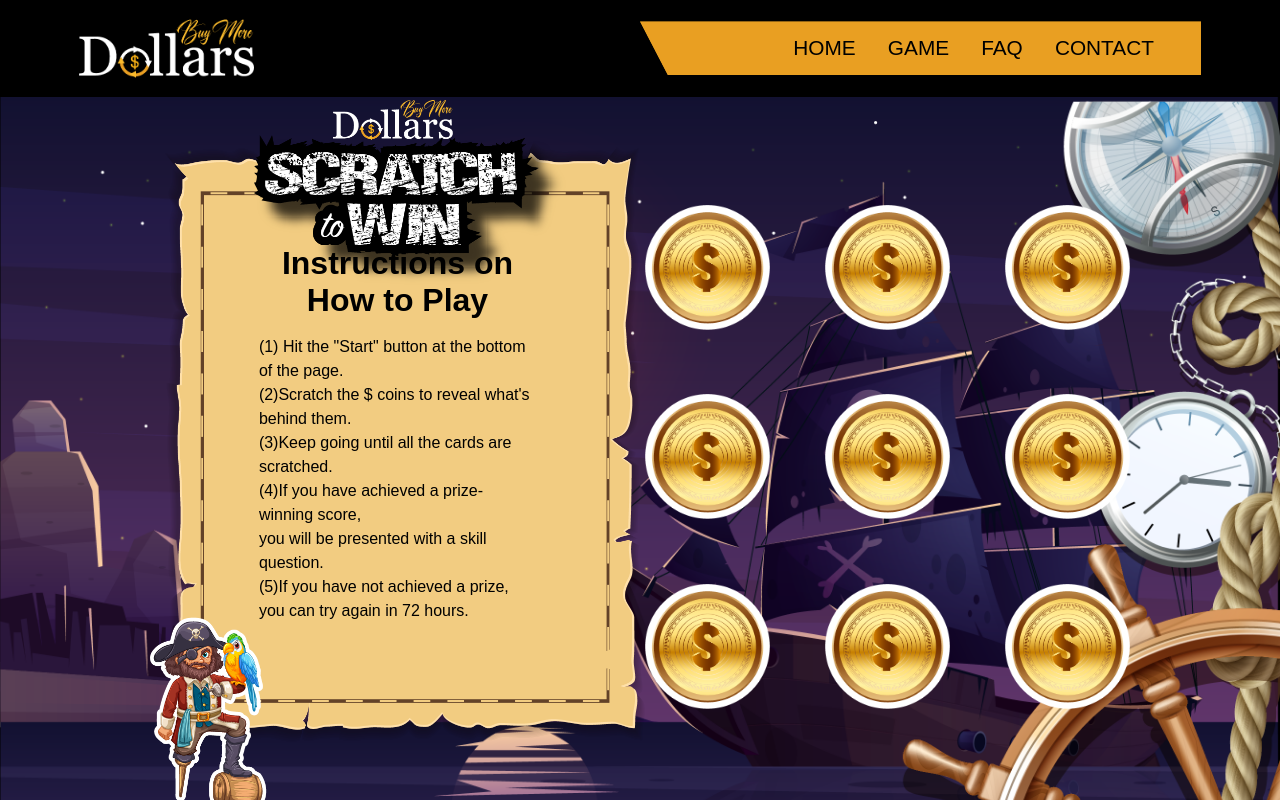
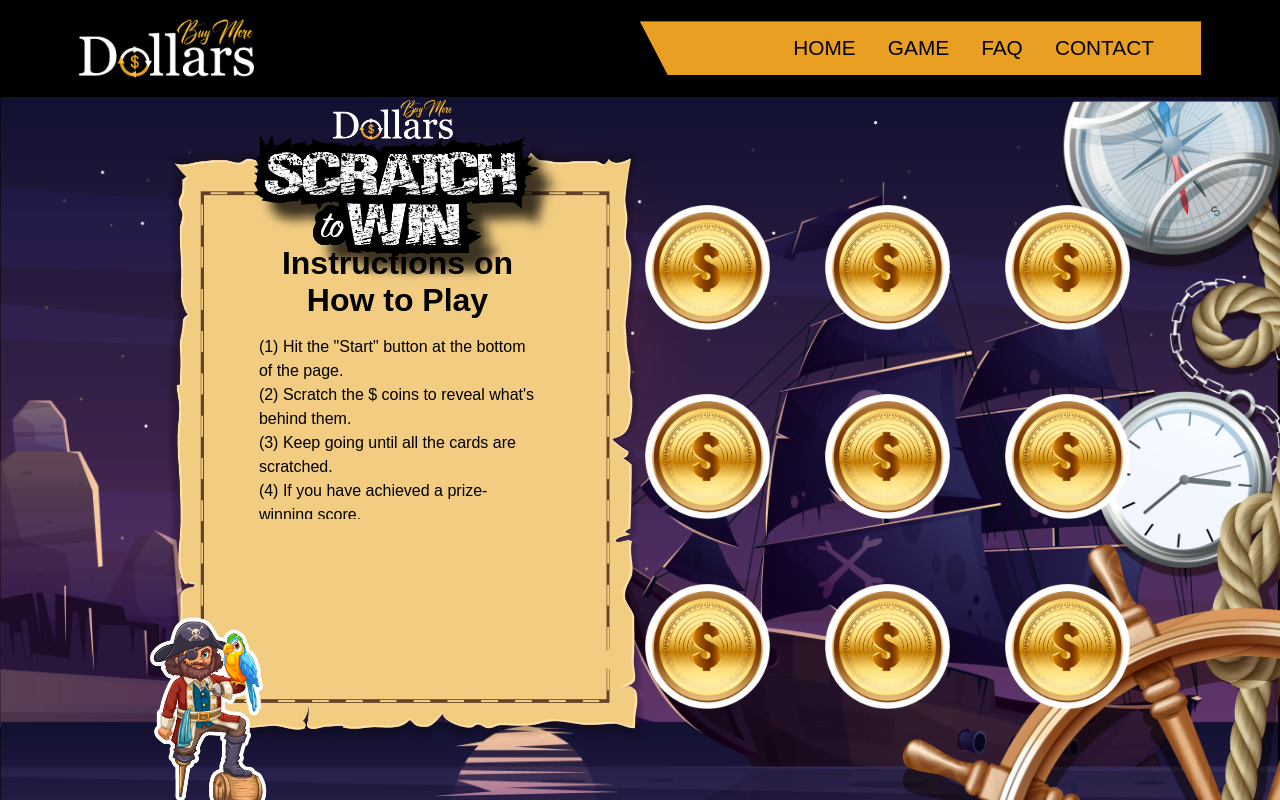
Before and after one commit to bull-chris/scratch-to-win, a React (Create React App) app in the folder scratch-to-win-react/: page /game in a window 1280 px wide. Shown: the top 800 px of the page. Built offline with nearby package versions, Linux system fonts and the light colour scheme.

Commit message:
div container added to scroll  the instruction paragraph in game page

```diff
--- a/scratch-to-win-react/src/components/scratch-game.js
+++ b/scratch-to-win-react/src/components/scratch-game.js
@@ -9,12 +9,14 @@ class ScratchGame extends Component {
                 <div className="instruction-container">
                     <div className="instruction-main">
                         <h3>Instructions on How to Play</h3>
-                        <p>(1) Hit the "Start" button at the bottom of the page. <br/>
-                        (2)Scratch the $ coins to reveal what's behind them. <br/>
-                        (3)Keep going until all the cards are scratched.<br/>
-                        (4)If you have achieved a prize-winning score,<br/>you will be presented with a skill question.<br/>
-                        (5)If you have not achieved a prize,<br/> you can try again in 72 hours.<br/>
-                        </p>
+                        <div className="instruction-main-paragraph">
+                            <p>(1) Hit the "Start" button at the bottom of the page. <br/>
+                            (2) Scratch the $ coins to reveal what's behind them. <br/>
+                            (3) Keep going until all the cards are scratched.<br/>
+                            (4) If you have achieved a prize-winning score,<br/>you will be presented with a skill question.<br/>
+                            (5) If you have not achieved a prize,<br/> you can try again in 72 hours.<br/>
+                            </p>
+                        </div>
                     </div>
                     <div className="game-board">
                         <GameBoard/>
```
